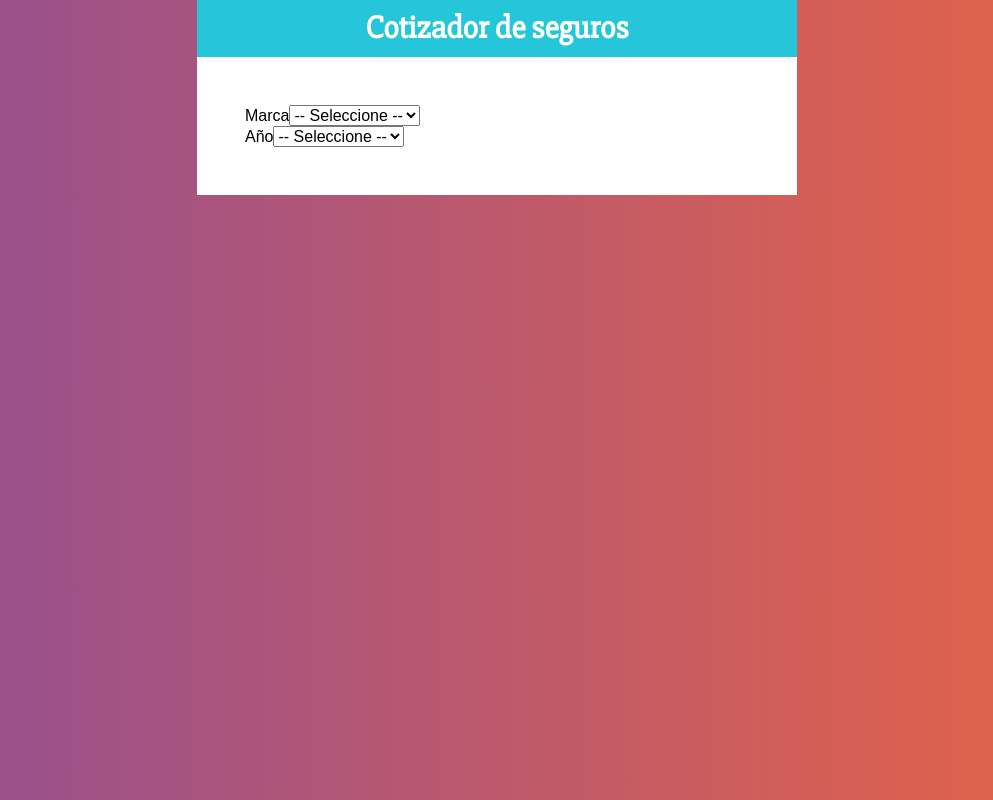
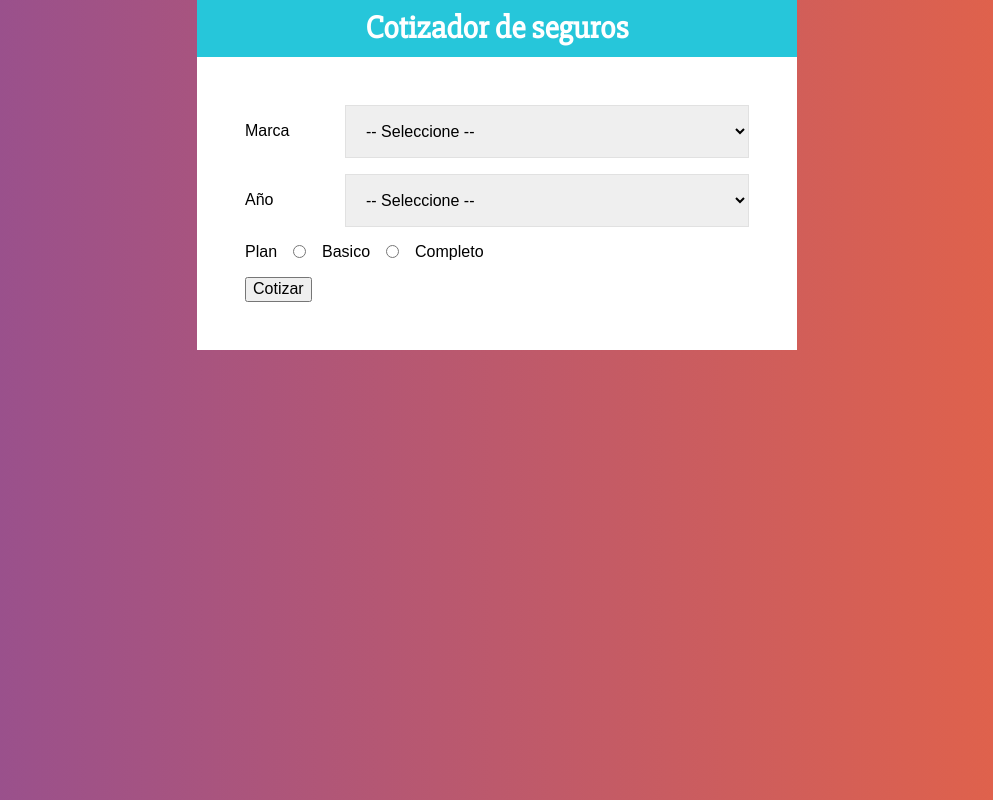
Before and after one commit to alejandrogalaz21/Cotizador, a React (Create React App) app: page / in a window 1280 px wide. Shown: the whole page, without its empty margins (143-1136 px from the left). Built offline with nearby package versions, Linux system fonts and the light colour scheme.

Commit message:
agregando estilos al form

```diff
--- a/src/components/Form.js
+++ b/src/components/Form.js
@@ -1,22 +1,45 @@
 import React from 'react'
 import PropTypes from 'prop-types'
+import styled from '@emotion/styled'
+
+const Field = styled.div`
+  display: flex;
+  margin-bottom: 1rem;
+  align-items: center;
+`
+
+const Label = styled.label`
+  flex: 0 0 100px;
+`
+
+const Select = styled.select`
+  display: block;
+  width: 100%;
+  padding: 1rem;
+  border: 1px solid #e1e1e1;
+  --webkit-appearance: none;
+`
+
+const InputRadio = styled.input`
+  margin: 0 1rem;
+`
 
 const Form = (props) => {
   return (
     <form>
-      <div>
-        <label>Marca</label>
-        <select>
+      <Field>
+        <Label>Marca</Label>
+        <Select>
           <option value=''>-- Seleccione --</option>
           <option value='americano'>Americano</option>
           <option value='europeo'>Europeo</option>
           <option value='asiatico'>Asiatico</option>
-        </select>
-      </div>
+        </Select>
+      </Field>
 
-      <div>
-        <label>Año</label>
-        <select>
+      <Field>
+        <Label>Año</Label>
+        <Select>
           <option value=''>-- Seleccione --</option>
           <option value='2021'>2021</option>
           <option value='2020'>2020</option>
@@ -28,8 +51,16 @@ const Form = (props) => {
           <option value='2014'>2014</option>
           <option value='2013'>2013</option>
           <option value='2012'>2012</option>
-        </select>
-      </div>
+        </Select>
+      </Field>
+
+      <Field>
+        <label>Plan</label>
+        <InputRadio type='radio' name='plan' value='basico' /> Basico
+        <InputRadio type='radio' name='plan' value='completo' /> Completo
+      </Field>
+
+      <button type='button'>Cotizar</button>
     </form>
   )
 }
```
